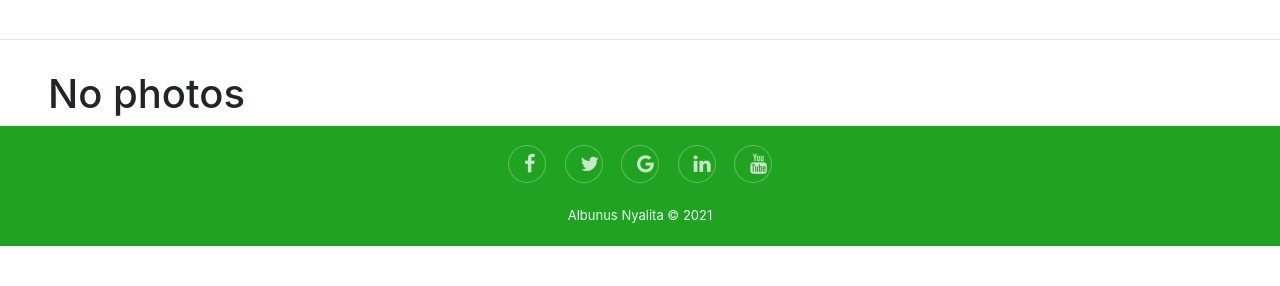
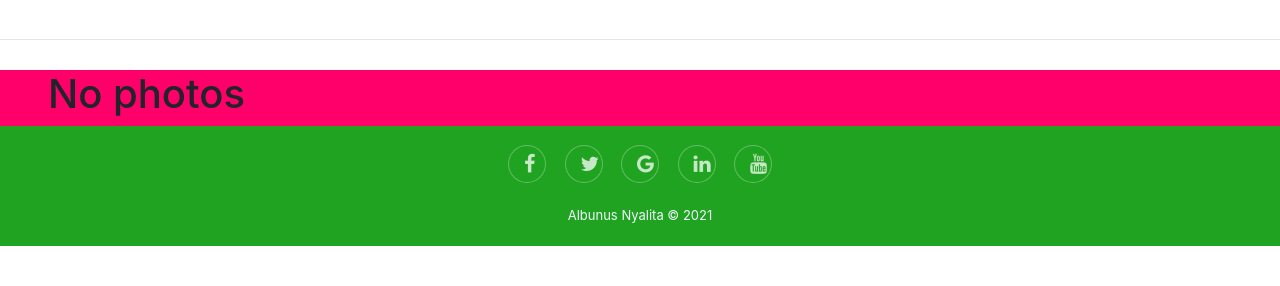
Before and after one commit to albunus/my_gallery, a Django app: template gallery/templates/all-gallery/index.html in a window 1280 px wide. Shown: the part 514-800 px from the top of the page. Run offline with Django 3.2, Linux system fonts and the light colour scheme; the template is opened without the code that fills it, so the values that code supplies are empty; some libraries are stand-ins or nearby versions; some web fonts are replaced.

Commit message:
added class first

```diff
--- a/static/css/index.css
+++ b/static/css/index.css
@@ -68,6 +68,6 @@ a {
   margin-bottom: 0;
 }
 
-.images{
+.first{
     background-color: rgb(255, 0, 106);
 }
```
